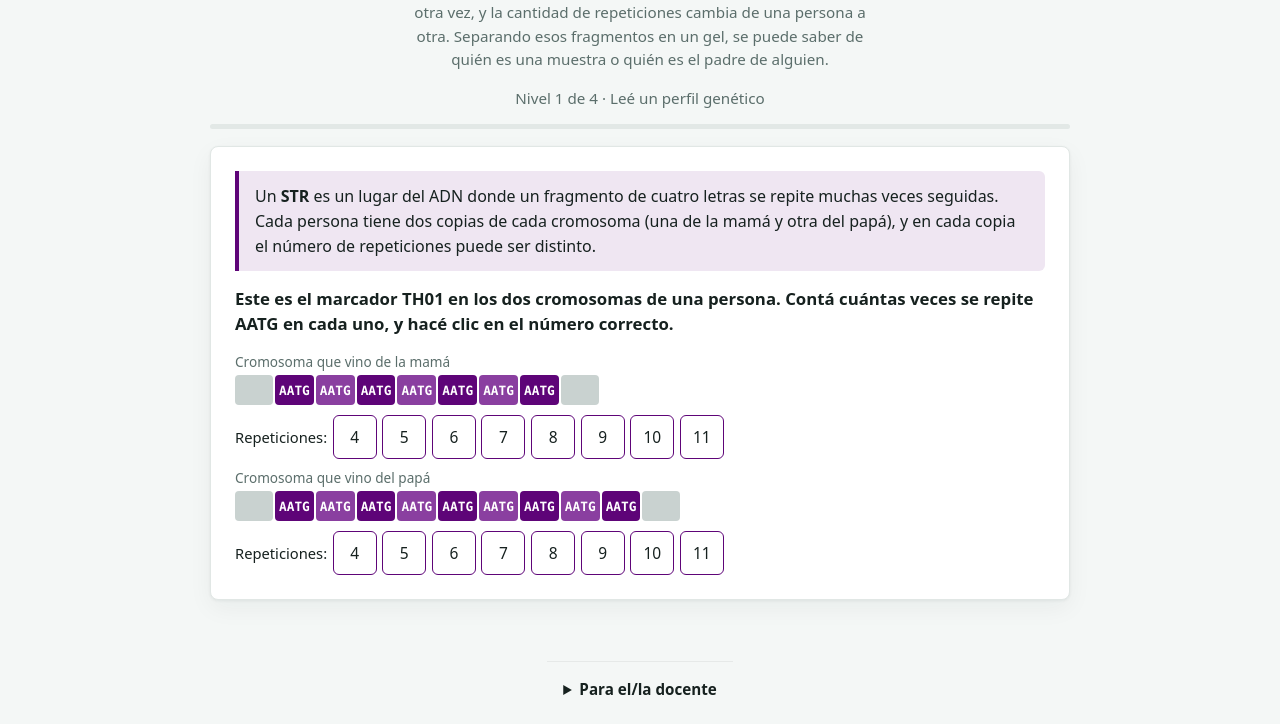
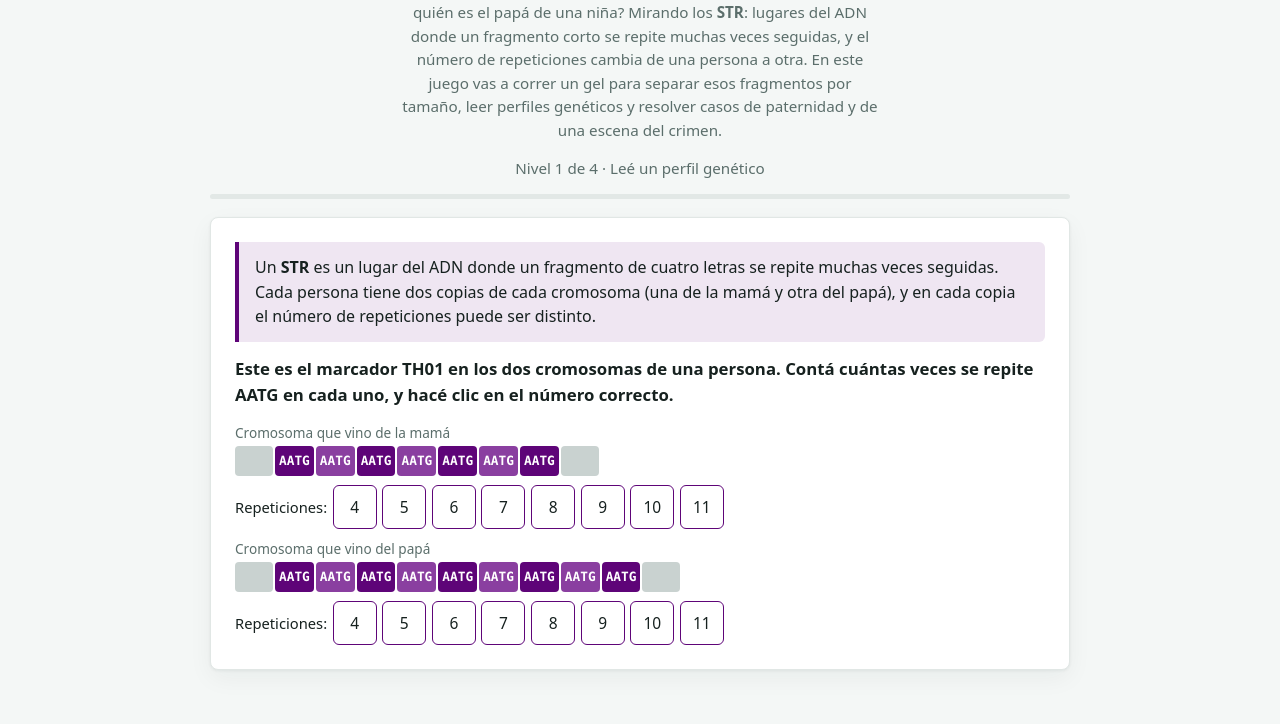
Before and after one commit to geneticaalasaulas/juegos, a plain HTML site: page detective-adn/index.html in a window 1280 px wide. Shown: the part 111-835 px from the top of the page. Drawn offline with Linux system fonts and the light colour scheme.

Commit message:
Detective de ADN: reescribe la intro (pregunta inicial, nombra los STR y cuenta qué se hace en el juego)
Co-Authored-By: Claude Opus 5.5 <noreply@anthropic.com>

```diff
--- a/detective-adn/index.html
+++ b/detective-adn/index.html
@@ -131,7 +131,7 @@
 <body>
 <a class="volver" href="../">&larr; Volver al catálogo</a>
 <h1>Detective de ADN</h1>
-<p class="bajada">En algunos lugares del ADN, un fragmento corto se repite una y otra vez, y la cantidad de repeticiones cambia de una persona a otra. Separando esos fragmentos en un gel, se puede saber de quién es una muestra o quién es el padre de alguien.</p>
+<p class="bajada">¿Cómo sabe un laboratorio de quién es una mancha de sangre, o quién es el papá de una niña? Mirando los <b>STR</b>: lugares del ADN donde un fragmento corto se repite muchas veces seguidas, y el número de repeticiones cambia de una persona a otra. En este juego vas a correr un gel para separar esos fragmentos por tamaño, leer perfiles genéticos y resolver casos de paternidad y de una escena del crimen.</p>
 <p class="marcador" id="marcador"></p>
 <div class="progreso" aria-hidden="true"><i id="barra"></i></div>
 <div class="tablero" id="tablero"></div>
```
